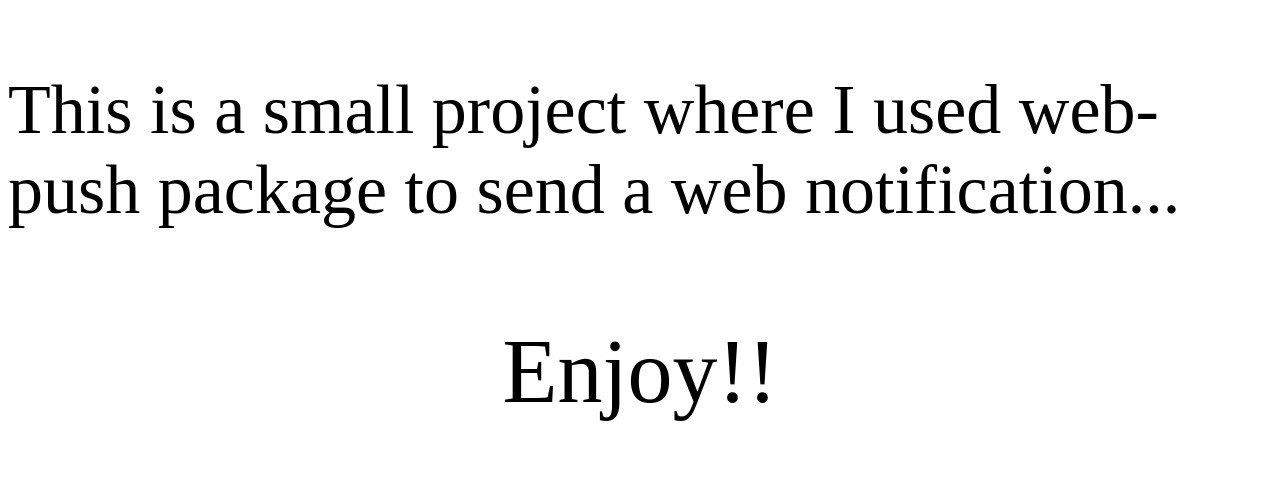
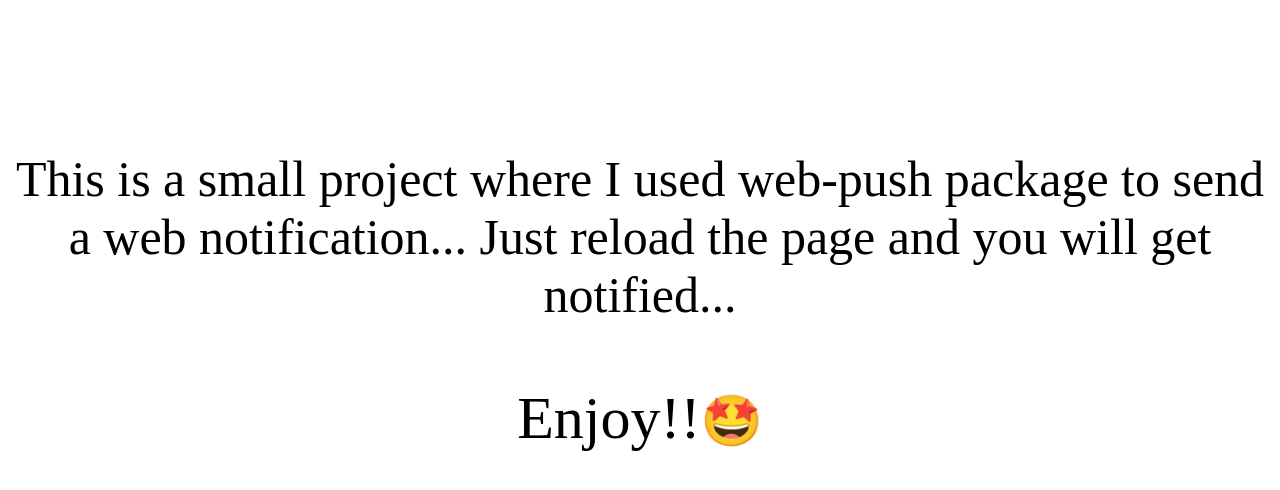
Before and after one commit to siwarhkimi/notification, a website: page client/index.html in a window 1280 px wide. Drawn offline with Linux system fonts and the light colour scheme.

Commit message:
add some text

```diff
--- a/client/index.html
+++ b/client/index.html
@@ -7,10 +7,10 @@
 </head>
 <body>
 
-	<p style="font-size: 70px;">
-		This is a small project where I used web-push package to send a web notification...
-	</p>
-	<center><p style="font-size: 90px;">Enjoy!!</p></center>
+	<center><p style="font-size: 50px; margin-top: 150px;">
+		This is a small project where I used web-push package to send a web notification... Just reload the page and you will get notified...
+	</p></center>
+	<center><p style="font-size: 60px;">Enjoy!!<span style='font-size:50px;'>&#129321;</span></p></center>
 	<script src="client.js"></script>
 </body>
 </html>
```
